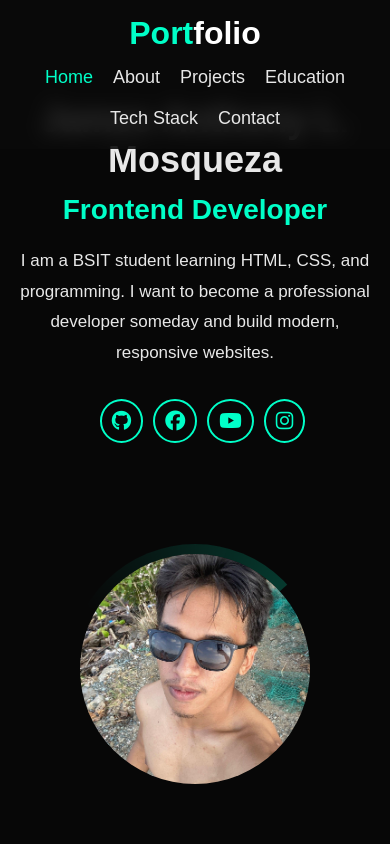
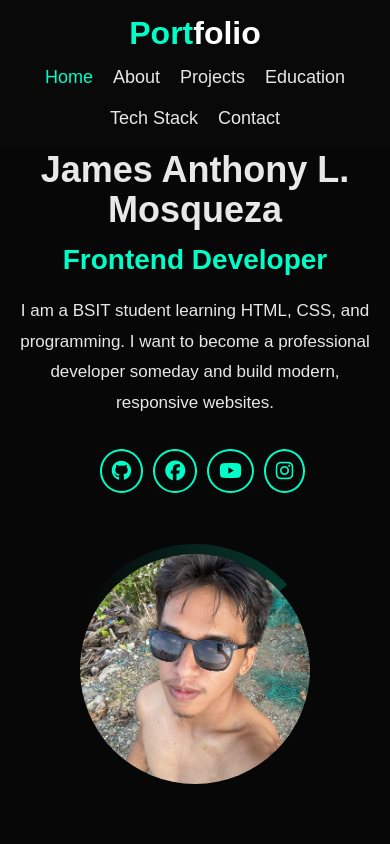
Before and after one commit to jamesanthonymosqueza-cyber/MyPortfolio, a plain HTML site: page index.html in a window 390 px wide. Shown: the top 844 px of the page. Drawn offline with nearby package versions, Linux system fonts and the light colour scheme.

Commit message:
Update Portfolio.css

```diff
--- a/Portfolio.css
+++ b/Portfolio.css
@@ -390,7 +390,7 @@ section{
     .about {
         flex-direction: column;
         text-align: center;
-        padding: 100px 20px 50px;
+        padding: 150px 20px 50px;
     }
 
     .home-info,
```
